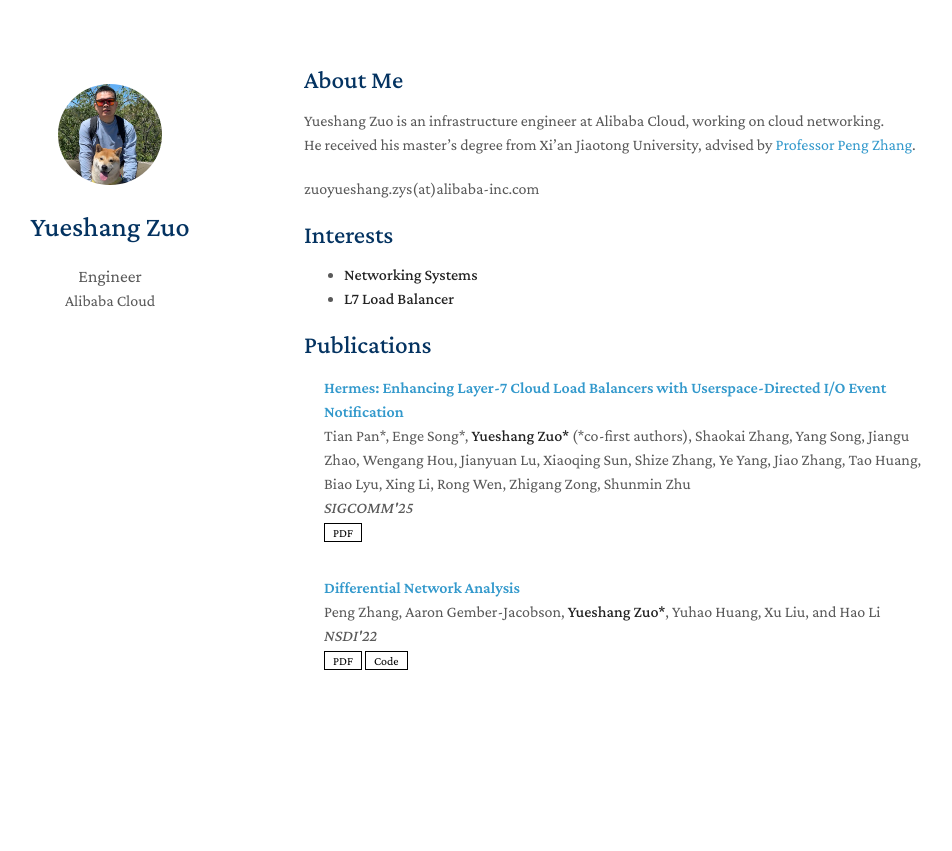
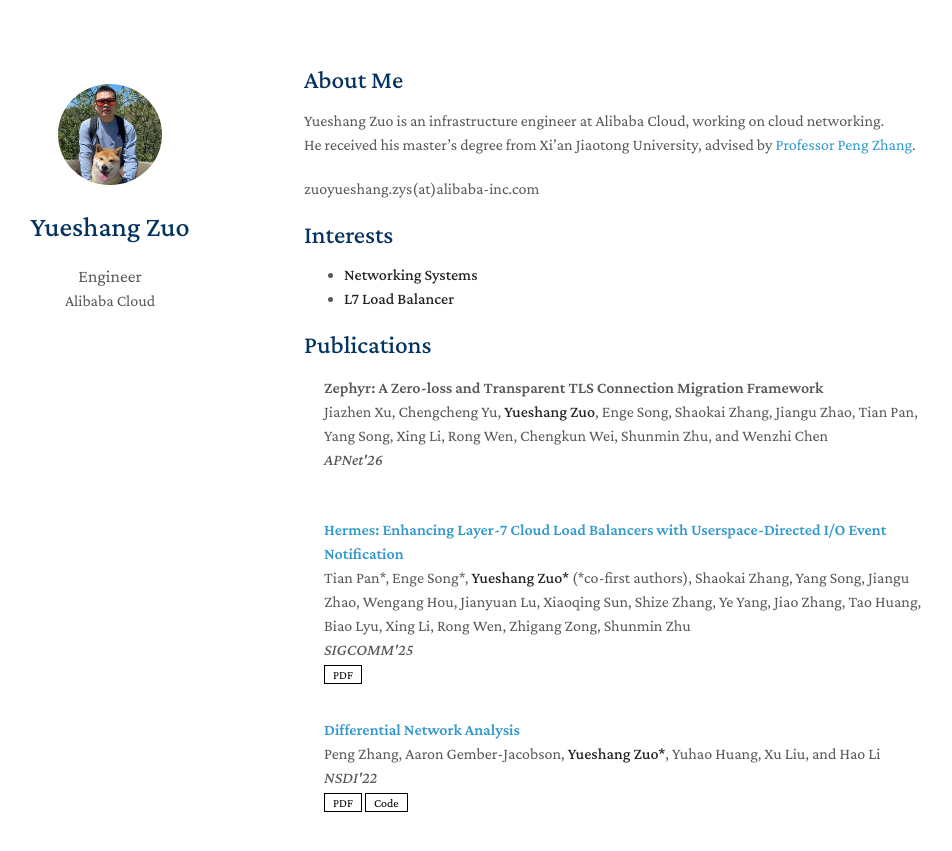
Before and after one commit to yueshangzuo/yueshangzuo.github.io, a Jekyll site: the page built from index.md, in a window 1280 px wide and 954 px high. Shown: the top 851 px of the window, without its empty margins (166-1118 px from the left). Built offline with Jekyll 4.4.1, drawn with Linux system fonts in a browser that asks for light colours; a style sheet for code colours, icons or effects is not loaded; our own code applies the rules of GitHub Pages for plain Markdown files.

Commit message:
Add Zephyr publication

```diff
--- a/_data/publications.yml
+++ b/_data/publications.yml
@@ -1,4 +1,9 @@
 main:
+
+  - title: "Zephyr: A Zero-loss and Transparent TLS Connection Migration Framework"
+    authors: Jiazhen Xu, Chengcheng Yu, <strong>Yueshang Zuo</strong>, Enge Song, Shaokai Zhang, Jiangu Zhao, Tian Pan, Yang Song, Xing Li, Rong Wen, Chengkun Wei, Shunmin Zhu, and Wenzhi Chen
+    conference_short: APNet
+    conference: APNet'26
 
   - title: "Hermes: Enhancing Layer-7 Cloud Load Balancers with Userspace-Directed I/O Event Notification"
     authors: Tian Pan*, Enge Song*, <strong>Yueshang Zuo*</strong> (*co-first authors), Shaokai Zhang, Yang Song, Jiangu Zhao, Wengang Hou, Jianyuan Lu, Xiaoqing Sun, Shize Zhang, Ye Yang, Jiao Zhang, Tao Huang, Biao Lyu, Xing Li, Rong Wen, Zhigang Zong, Shunmin Zhu
--- a/_includes/publications.md
+++ b/_includes/publications.md
@@ -16,7 +16,11 @@
     {% endif %}
   </div> -->
   <div class="col-sm-9" style="position: relative;padding-right: 15px;padding-left: 20px;">
+      {% if link.pdf %}
       <div class="title"><a href="{{ link.pdf }}">{{ link.title }}</a></div>
+      {% else %}
+      <div class="title">{{ link.title }}</div>
+      {% endif %}
       <div class="author">{{ link.authors }}</div>
       <div class="periodical"><em>{{ link.conference }}</em>
       </div>
```
